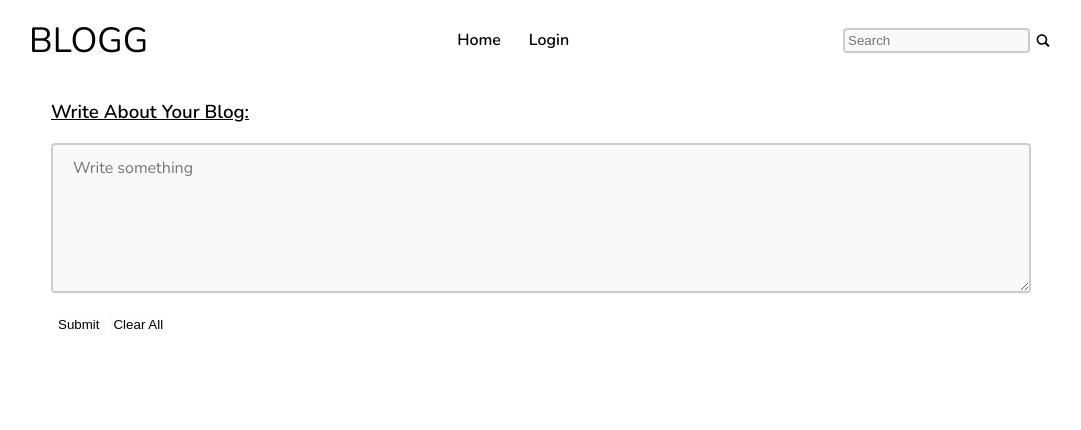
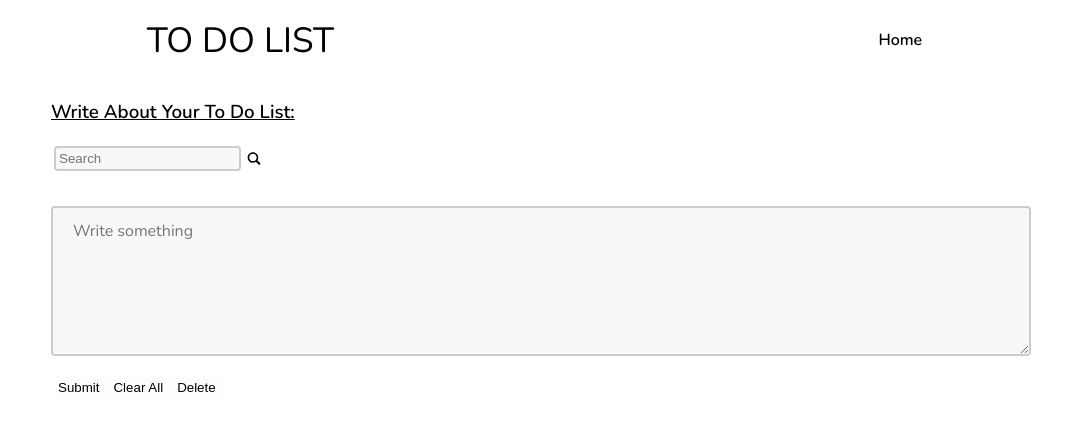
Before and after one commit to ahmshaheer/Blogg, a React (Create React App) app: page / in a window 1280 px wide. Shown: the top 430 px of the page, without its empty margins (99-1180 px from the left). Built offline with nearby package versions, Linux system fonts and the light colour scheme.

Commit message:
Added delete functions and change the name

```diff
--- a/public/index.html
+++ b/public/index.html
@@ -38,7 +38,7 @@
       rel="stylesheet"
     />
 
-    <title>Blogg</title>
+    <title>To Do App</title>
   </head>
   <body>
     <noscript>You need to enable JavaScript to run this app.</noscript>
--- a/src/components/HomePage.jsx
+++ b/src/components/HomePage.jsx
@@ -1,7 +1,8 @@
 import React from 'react';
 import { useState } from 'react';
-import ShowingPage from './ShowingPage';
 import '../cssfiles/homep.css'
+
+import SearchIcon from "../pics/search.svg";
 
 const defaultValues = {
     textArea: ''
@@ -10,6 +11,12 @@ const defaultValues = {
 const HomePage = () => {
     const [words, setWords] = useState(defaultValues)
     const [showBloggs, setShowBlog] = useState([])
+    const [isChecked, setIsChecked] = useState([])
+
+    // For Searching
+    const [query, setQuery] = useState('');
+    const [filteredData, setFilteredData] = useState([]);
+
 
     let { textArea } = words
 
@@ -29,21 +36,56 @@ const HomePage = () => {
         }
     }
 
-    // delete
-    const deleteSpecific = () => {
-        const copyArr = [...showBloggs];
-        copyArr.splice(-1);
-        setShowBlog(copyArr);
-    }
-
     // clear All
     const clearAllBlogg = () => {
         setShowBlog([])
     }
 
+
+    const handleForDelete = (e) => {
+        const { value, checked } = e.target;
+        if (checked) {
+            setIsChecked([...isChecked, parseInt(value)]);
+        } else {
+            setIsChecked(isChecked.filter((e) => e !== parseInt(value)));
+        }
+    };
+
+    // Custom Delete
+    const customDelete = (e) => {
+        const updatedBlogPosts = showBloggs.filter((_, idx) => !isChecked.includes(idx));
+        setShowBlog(updatedBlogPosts);
+        setIsChecked([]);
+    }
+
+
+    const handleInputSearch = (event) => {
+        const newQuery = event.target.value.toLowerCase();
+        setQuery(newQuery);
+        if (newQuery === '') {
+            setFilteredData('');
+        } else {
+            const newData = showBloggs.filter((item) => {
+                return item.textArea.toLowerCase().includes(newQuery);
+            });
+            setFilteredData(newData);
+        }
+    };
+
     return (
         <div className='fullBlog'>
-            <h3 className='bHeading'>Write About Your Blog:</h3>
+            <h3 className='bHeading'>Write About Your To Do List:</h3>
+
+            {/* For Finding */}
+            <div className='navbar-search'>
+                <input type='text' placeholder='Search' value={query} onChange={handleInputSearch} />
+                <img className='searchIcon' src={SearchIcon} alt='SearchIcon' />
+            </div>
+            <ul>
+                {filteredData && filteredData.map((item, idx) => (
+                    <li key={idx}>{item.textArea}</li>
+                ))}
+            </ul>
             {/* Writing About Blog */}
             <textarea rows="14" cols="50" onChange={e => textAreaHandler(e)} name='textArea' value={textArea} placeholder='Write something'>
             </textarea>
@@ -51,10 +93,19 @@ const HomePage = () => {
             <div className='btns'>
                 <button className='btnWrite' onClick={showBlog}>Submit</button>
                 <button className='btnWrite' onClick={clearAllBlogg}>Clear All</button>
+                <button className='btnWrite' onClick={customDelete}>Delete</button>
             </div>
 
             {/* Showing the Blog  */}
-            {showBloggs.map((show, idx) => <ShowingPage key={idx} numbers={idx + 1} textArea={show.textArea} delfunc={deleteSpecific} />)}
+            {showBloggs.map((show, idx) => {
+                return (
+                    <div key={idx + 1}>
+                        <input type='checkbox' value={idx + 1} checked={idx.isChecked} onChange={(e) => handleForDelete(e)} />
+                        <span className='spanNumbers'>{idx + 1}.</span>
+                        <span className='originalBlog'>{show.textArea}</span>
+                    </div>
+                )
+            })}
         </div>
     );
 }
--- a/src/components/NavPage.jsx
+++ b/src/components/NavPage.jsx
@@ -1,26 +1,24 @@
 import React from 'react';
 import HomePage from './HomePage';
+
 import '../cssfiles/navpage.css'
-import SearchIcon from "../pics/search.svg";
+
 
 const NavPage = () => {
+
     return (
         <div>
             <div className='main-navbar'>
                 <div className='navbar-logo'>
-                    <span className='navbar-logo-item'> Blogg </span>
+                    <span className='navbar-logo-item'> To Do List </span>
                 </div>
                 <div className='navbar-items-container'>
                     <ul>
                         <li>Home</li>
-                        <li>Login</li>
                     </ul>
                 </div>
 
-                <div className='navbar-search'>
-                    <input type='text' placeholder='Search' />
-                    <img className='searchIcon' src={SearchIcon} alt='SearchIcon' />
-                </div>
+
             </div>
             <HomePage />
         </div >
--- a/src/components/ShowingPage.jsx
+++ b/src/components/ShowingPage.jsx
@@ -1,11 +1,22 @@
-import React from 'react';
+import React, { useState } from 'react';
 import '../cssfiles/showingp.css'
 // import { useState } from 'react';
 
 const ShowingPage = ({ numbers, textArea }) => {
+    const [isChecked, setIsChecked] = useState([])
 
+    const handleForDelete = (e) => {
+        const { value, checked } = e.target
+        if (checked) {
+            setIsChecked([...isChecked], value)
+        } else {
+            setIsChecked(isChecked.filter((e) => e !== value))
+        }
+        console.log(value)
+    }
     return (
         <div className='showingBlogContainer' >
+            <input type='checkbox' value={numbers} checked={numbers.isChecked} onChange={(e) => handleForDelete(e)} />
             <span className='spanNumbers'>{numbers}.</span>
             <span className='originalBlog'>{textArea}</span>
         </div >
```
